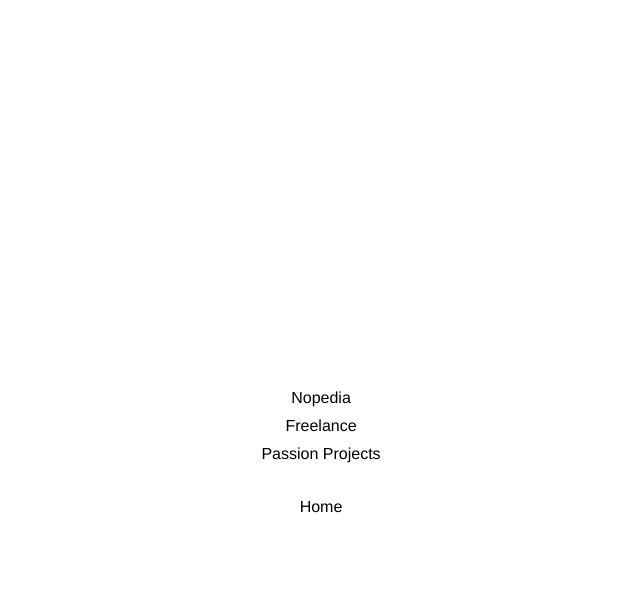
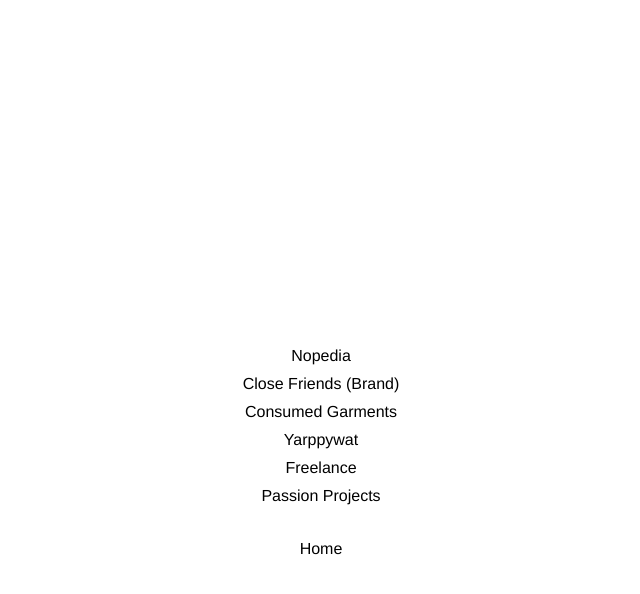
Before and after one commit to pxsswordprotected/personalsite, a Jekyll site: the page built from docs/progress.html, in a window 1280 px wide. Shown: the top 594 px of the page, without its empty margins (319-959 px from the left). Built offline with Jekyll 4.4.1, drawn with Linux system fonts in a browser that asks for light colours.

Commit message:
added work

```diff
--- a/docs/_layouts/progress.html
+++ b/docs/_layouts/progress.html
@@ -72,6 +72,9 @@
     </div>
     <div class="center-content">
         <p>Nopedia</p>
+        <p>Close Friends (Brand)</p>
+        <p>Consumed Garments</p>
+        <p>Yarppywat</p>
         <p>Freelance</p>
         <p>Passion Projects</p>
 
```
